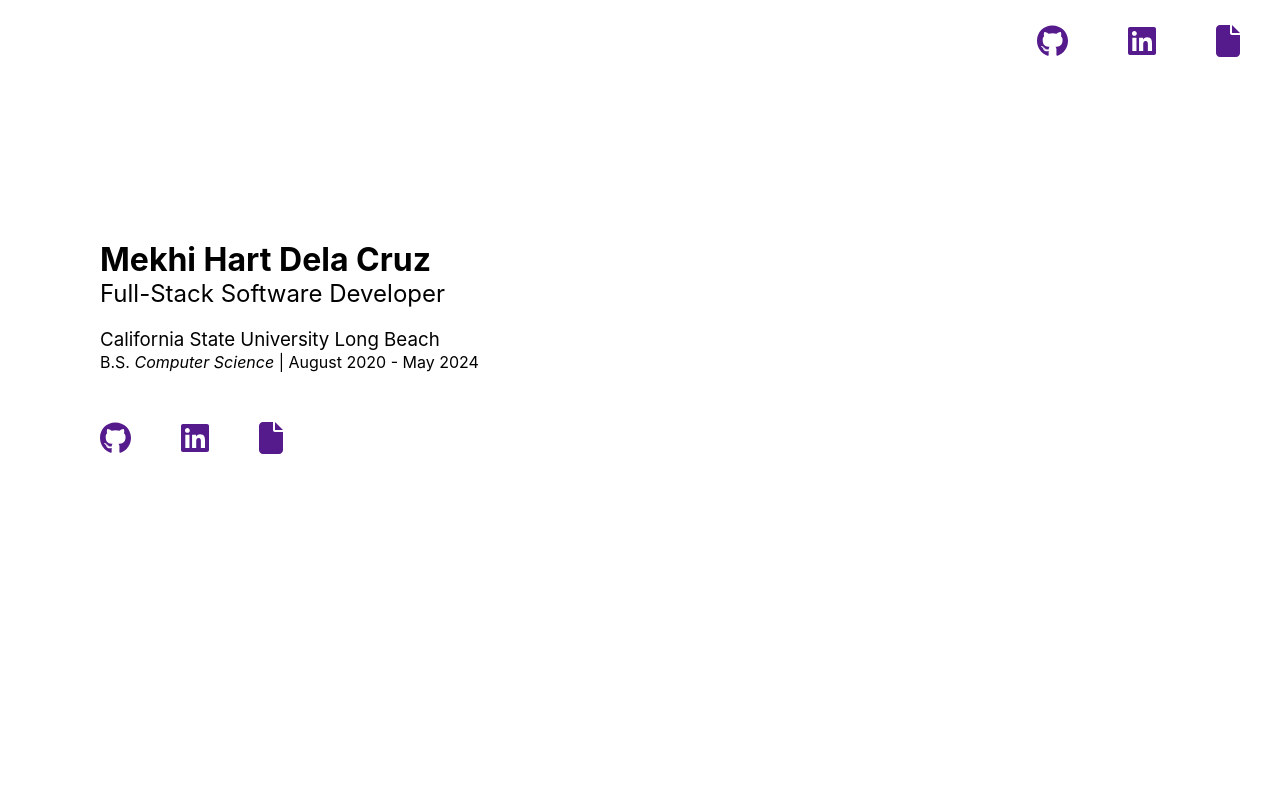
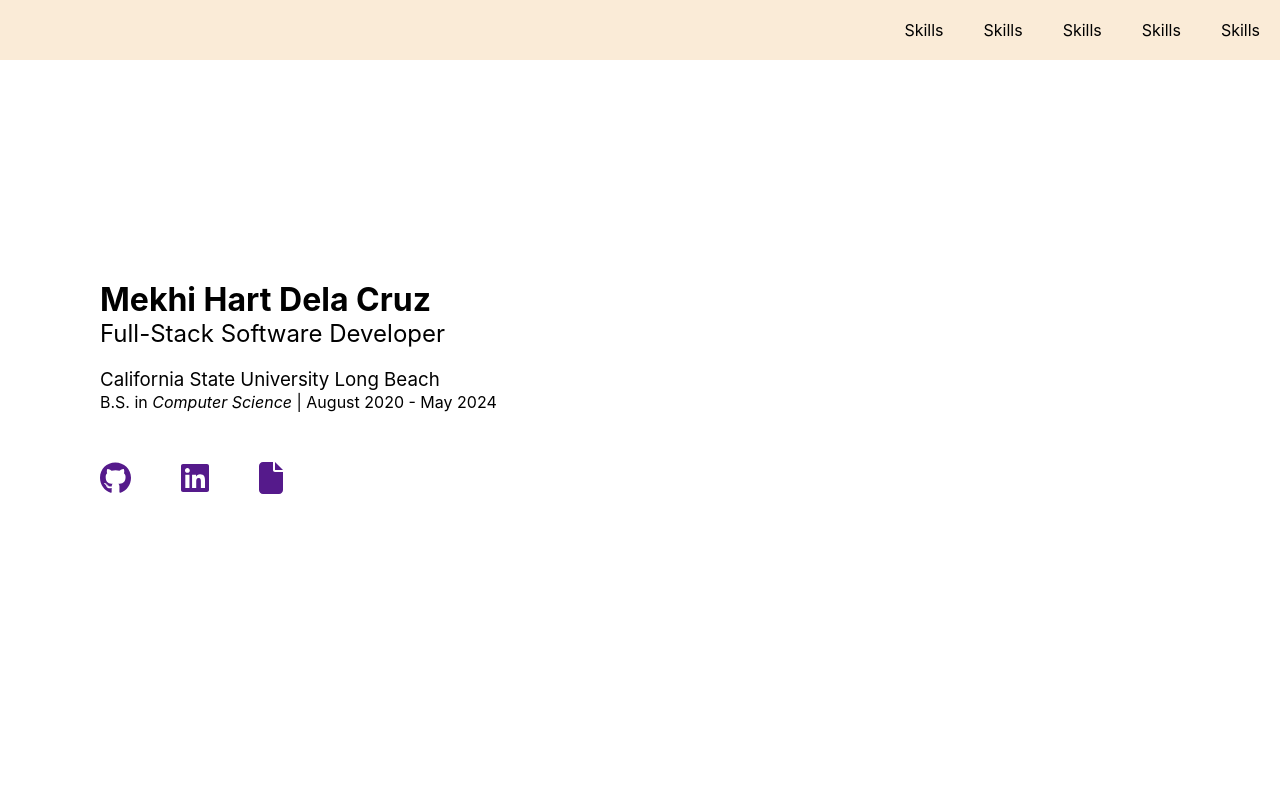
Before and after one commit to MekhiHart/portfolio, a React (Create React App) app: page / in a window 1280 px wide. Shown: the top 800 px of the page. Built offline with nearby package versions, Linux system fonts and the light colour scheme.

Commit message:
arranged navbar correctly

```diff
--- a/src/Components/Hero.jsx
+++ b/src/Components/Hero.jsx
@@ -9,7 +9,7 @@ export default function Hero(){
             <h1 style={{marginBottom: "-20px" , fontWeight:"bold"}}>Mekhi Hart Dela Cruz</h1>
             <h2>Full-Stack Software Developer</h2>
             <h3 style={{marginBottom: "-20px"}}>California State University Long Beach</h3>
-            <h4>B.S. <i>Computer Science</i> | August 2020 - May 2024</h4>
+            <h4>B.S. in <i>Computer Science</i> | August 2020 - May 2024</h4>
         </div>
 
         <div className="hero--links" style={{marginTop:"50px"}}>
--- a/src/Components/NavBar.jsx
+++ b/src/Components/NavBar.jsx
@@ -1,12 +1,12 @@
-import { FontAwesomeIcon } from '@fortawesome/react-fontawesome'
-import {faGithub, faLinkedin} from "@fortawesome/free-brands-svg-icons"
-import {faFile} from '@fortawesome/free-solid-svg-icons'
+
 export default function NavBar(){
     return(
         <nav>
-            <a href="" target='_blank'><FontAwesomeIcon icon={faGithub} size='2x'/></a>
-            <a href="" target='_blank'><FontAwesomeIcon icon={faLinkedin} size='2x'/></a>
-            <a href="" target='_blank'><FontAwesomeIcon icon={faFile} size='2x'/></a>
+            <a>Skills</a>
+            <a>Skills</a>
+            <a>Skills</a>
+            <a>Skills</a>
+            <a>Skills</a>
         </nav>
     )
 }
--- a/src/index.css
+++ b/src/index.css
@@ -14,23 +14,29 @@ code {
 
 
 nav{
-  margin-top: 25px;
+  /* margin-top: 25px; */
+  display: flex;
+  flex-direction: row-reverse;
+  padding: 20px 0px;
   position: fixed;
   top: 0;
   right: 0;
-  margin-right: 10px;
+
+  width: 100%;
+  background-color: antiquewhite;
 }
 
 nav a{
-  padding: 0px 30px
+  padding: 0px 20px;
 }
+
 
 .hero--body{
   padding-left: 100px;
 }
 
 .hero--intro{
-  margin-top: 30vh;
+  margin-top: 35vh;
 }
 
 .hero--intro > *{
@@ -41,8 +47,6 @@ nav a{
   padding-left:50px;
 }
 
-
-
 .fullScreen{
   height: 100vh;
 }
```
